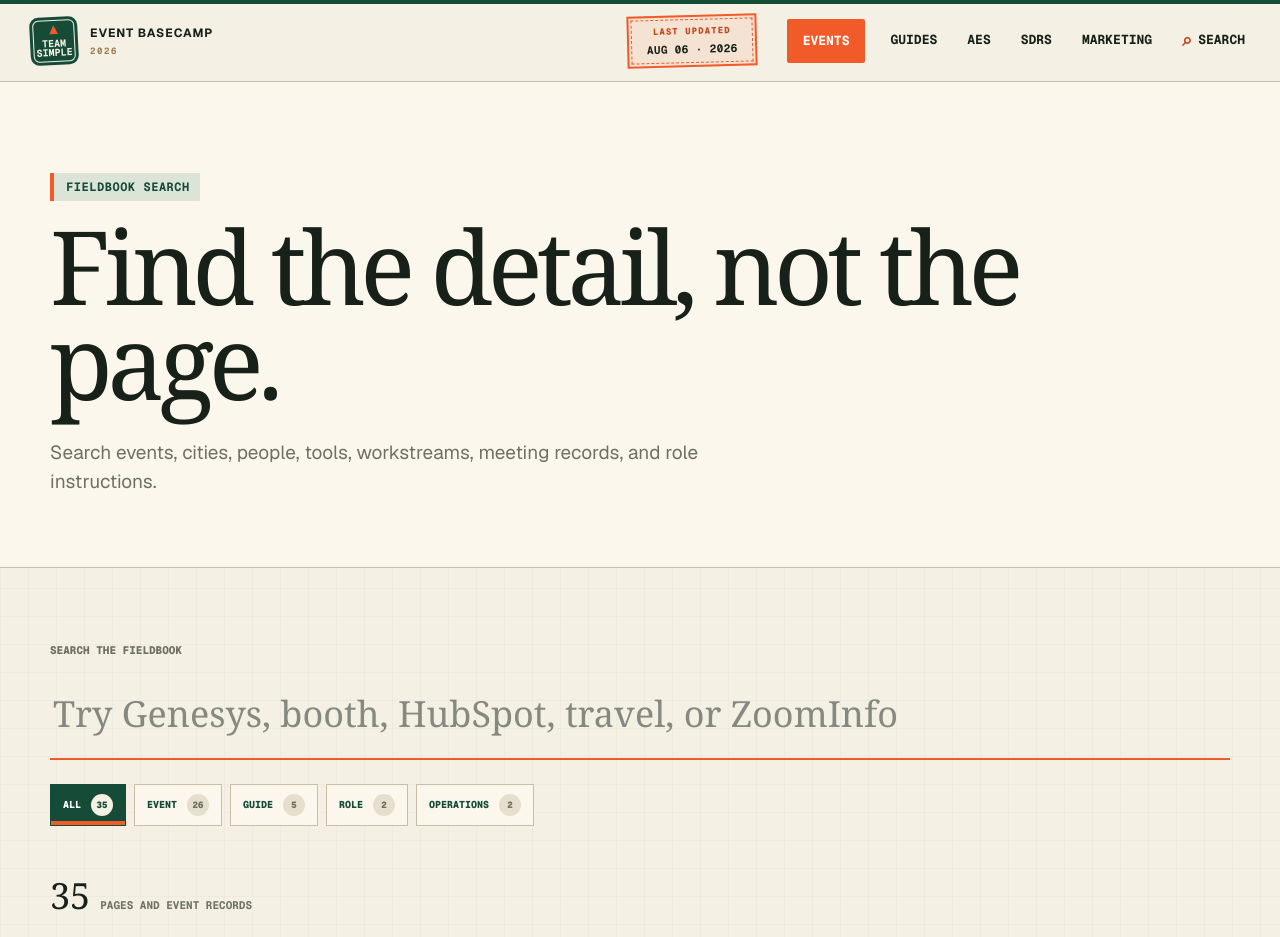
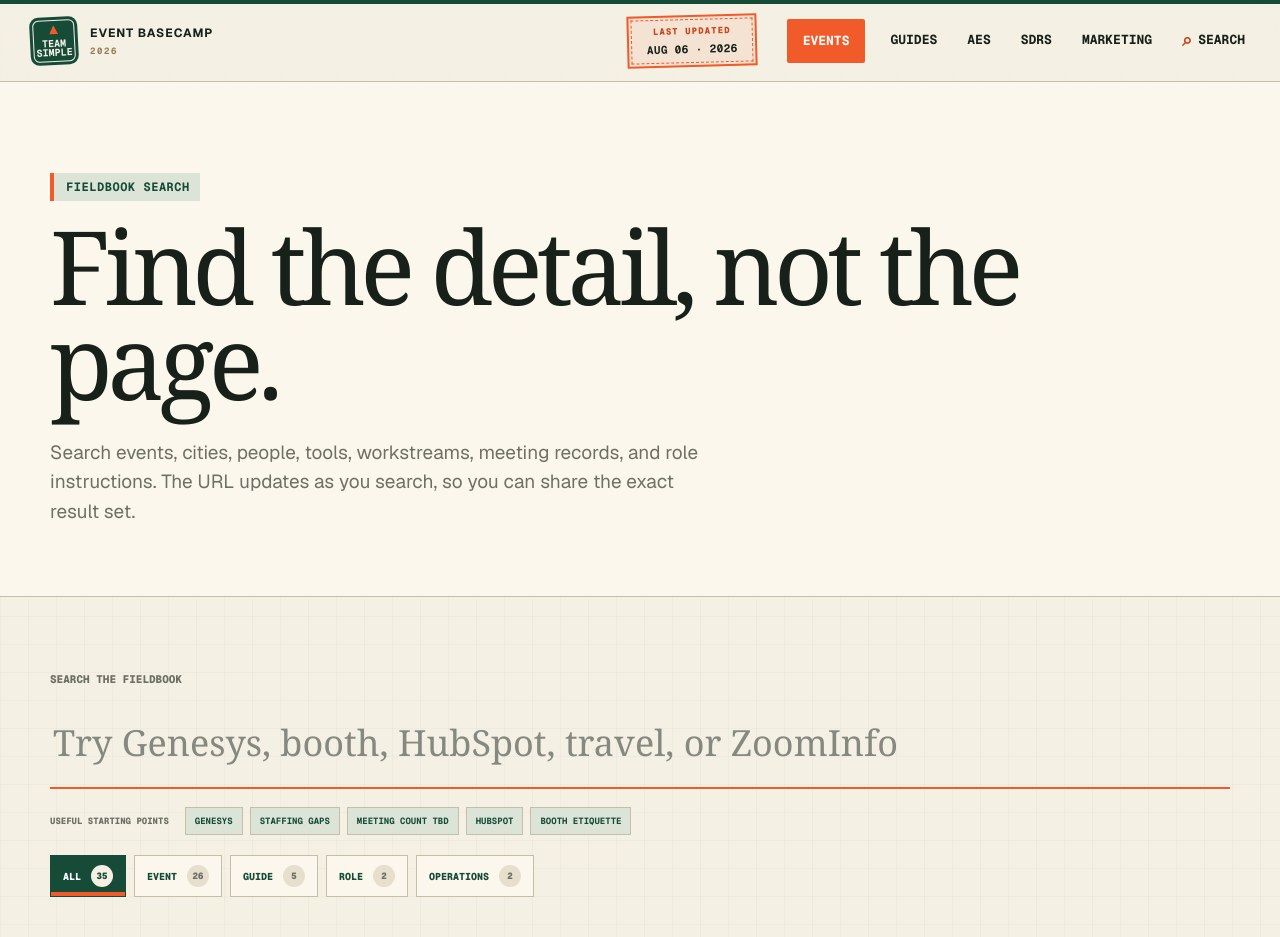
Before and after one commit to holden-biscuits/simple, a Next.js app: page /search in a window 1280 px wide. Shown: the top 937 px of the page. Built offline with nearby package versions, Linux system fonts and the light colour scheme.

Commit message:
Use exact mascot mark and shareable search

```diff
--- a/app/components/site-search.tsx
+++ b/app/components/site-search.tsx
@@ -1,7 +1,7 @@
 "use client";
 
 import Link from "next/link";
-import { useMemo, useState } from "react";
+import { useEffect, useMemo, useState } from "react";
 
 export type SearchRecord = {
   type: "Event" | "Guide" | "Role" | "Operations";
@@ -12,7 +12,16 @@ export type SearchRecord = {
   details?: string[];
 };
 
-const types = ["All", "Event", "Guide", "Role", "Operations"] as const;
+export const searchTypes = ["All", "Event", "Guide", "Role", "Operations"] as const;
+export type SearchType = (typeof searchTypes)[number];
+
+const quickSearches = [
+  { label: "Genesys", query: "Genesys" },
+  { label: "Staffing gaps", query: "names open" },
+  { label: "Meeting count TBD", query: "meeting package count TBD" },
+  { label: "HubSpot", query: "HubSpot" },
+  { label: "Booth etiquette", query: "Booth etiquette" },
+] as const;
 
 function matchDetail(record: SearchRecord, normalized: string) {
   if (!normalized || `${record.title} ${record.description}`.toLowerCase().includes(normalized)) return null;
@@ -42,9 +51,9 @@ function searchScore(record: SearchRecord, normalized: string) {
   return score;
 }
 
-export function SiteSearch({ records }: { records: SearchRecord[] }) {
-  const [query, setQuery] = useState("");
-  const [type, setType] = useState<(typeof types)[number]>("All");
+export function SiteSearch({ records, initialQuery = "", initialType = "All" }: { records: SearchRecord[]; initialQuery?: string; initialType?: SearchType }) {
+  const [query, setQuery] = useState(initialQuery);
+  const [type, setType] = useState<SearchType>(initialType);
   const normalized = query.trim().toLowerCase();
   const matchingRecords = useMemo(() => records
     .map((record, index) => ({ record, index, score: searchScore(record, normalized) }))
@@ -53,16 +62,28 @@ export function SiteSearch({ records }: { records: SearchRecord[] }) {
   const results = useMemo(() => matchingRecords
     .filter(({ record }) => type === "All" || record.type === type)
     .map(({ record }) => record), [matchingRecords, type]);
-  const typeCounts = useMemo(() => Object.fromEntries(types.map((item) => [
+  const typeCounts = useMemo(() => Object.fromEntries(searchTypes.map((item) => [
     item,
     item === "All" ? matchingRecords.length : matchingRecords.filter(({ record }) => record.type === item).length,
-  ])) as Record<(typeof types)[number], number>, [matchingRecords]);
+  ])) as Record<SearchType, number>, [matchingRecords]);
+
+  useEffect(() => {
+    const params = new URLSearchParams(window.location.search);
+    if (query.trim()) params.set("q", query.trim()); else params.delete("q");
+    if (type !== "All") params.set("type", type); else params.delete("type");
+    const search = params.toString();
+    window.history.replaceState(null, "", `${window.location.pathname}${search ? `?${search}` : ""}${window.location.hash}`);
+  }, [query, type]);
 
   return (
     <section className="shell search-tool" aria-label="Search the fieldbook">
       <label><span>Search the fieldbook</span><input autoFocus type="search" value={query} onChange={(event) => setQuery(event.target.value)} placeholder="Try Genesys, booth, HubSpot, travel, or ZoomInfo" /></label>
+      <div className="search-quick">
+        <span>Useful starting points</span>
+        <div>{quickSearches.map((item) => <button type="button" key={item.query} onClick={() => { setQuery(item.query); setType("All"); }}>{item.label}</button>)}</div>
+      </div>
       <div className="search-types" role="group" aria-label="Result type">
-        {types.map((item) => <button type="button" key={item} aria-pressed={type === item} onClick={() => setType(item)}><span>{item}</span><b>{typeCounts[item]}</b></button>)}
+        {searchTypes.map((item) => <button type="button" key={item} aria-pressed={type === item} onClick={() => setType(item)}><span>{item}</span><b>{typeCounts[item]}</b></button>)}
       </div>
       <div className="search-result-heading"><strong>{results.length}</strong><span>{normalized ? `results for “${query.trim()}”` : "pages and event records"}</span></div>
       <div className="search-results">
--- a/app/globals.css
+++ b/app/globals.css
@@ -69,8 +69,8 @@ button, input, select { font: inherit; }
 .ranger-card { width: min(390px, calc(100% - 16px)); min-height: 118px; margin: 38px 0 0 8px; display: grid; grid-template-columns: 118px 1fr; text-align: left; background: var(--canvas); border: 1px solid var(--line); box-shadow: 0 12px 28px rgba(24,33,25,.18), 0 7px 0 var(--green), 0 11px 0 var(--signal); }
 .ranger-figure { min-width: 0; position: relative; overflow: hidden; border-right: 1px solid var(--line); background: #f7edd8; }
 .ranger-figure > img { width: 100%; height: 118px; display: block; object-fit: cover; object-position: 50% 13%; mix-blend-mode: multiply; filter: saturate(.92) contrast(1.03); }
-.ranger-hat-logo { position: absolute; left: 43.15%; top: 9.85%; width: 9.55%; aspect-ratio: 1; display: grid; place-items: center; border-radius: 50%; background: var(--canvas); box-shadow: inset 0 0 0 1px rgba(24,33,25,.15); transform: rotate(1deg); }
-.ranger-hat-logo img { width: 45%; height: 58%; object-fit: contain; }
+.ranger-hat-logo { position: absolute; left: 46.95%; top: 10.6%; width: 6.1%; aspect-ratio: 18.45 / 23.318; }
+.ranger-hat-logo img { width: 100%; height: 100%; display: block; }
 .ranger-card p { margin: 0; padding: 18px 20px; display: flex; flex-direction: column; justify-content: center; gap: 3px; background: var(--canvas); font: 600 12px/1.5 var(--font-geist-mono), monospace; }
 .button { margin-top: 24px; display: inline-flex; justify-content: space-between; gap: 40px; align-items: center; min-width: 230px; min-height: 48px; padding: 16px 18px; background: var(--signal); color: white; font: 700 12.5px var(--font-geist-mono), monospace; letter-spacing: .025em; text-transform: uppercase; border-radius: 2px; }
 .route-board .button { width: 100%; margin-top: 20px; }
@@ -291,7 +291,12 @@ button, input, select { font: inherit; }
 .search-tool > label { display: flex; flex-direction: column; gap: 12px; color: var(--muted); font: 800 11px var(--font-geist-mono), monospace; text-transform: uppercase; }
 .search-tool input { width: 100%; padding: 20px 3px; color: var(--ink); background: transparent; border: 0; border-bottom: 2px solid var(--ink); border-radius: 0; outline: none; font: 400 clamp(23px, 3vw, 36px) Georgia, serif; }
 .search-tool input:focus { border-color: var(--signal); }
-.search-types { margin: 24px 0 45px; display: flex; flex-wrap: wrap; gap: 8px; }
+.search-quick { margin-top: 18px; display: flex; align-items: center; flex-wrap: wrap; gap: 10px 16px; }
+.search-quick > span { color: var(--muted); font: 800 9px var(--font-geist-mono), monospace; text-transform: uppercase; }
+.search-quick > div { display: flex; flex-wrap: wrap; gap: 7px; }
+.search-quick button { padding: 7px 9px; color: var(--green); background: var(--green-light); border: 1px solid var(--line); cursor: pointer; font: 700 9px var(--font-geist-mono), monospace; text-transform: uppercase; }
+.search-quick button:hover, .search-quick button:focus-visible { color: white; background: var(--green); outline: 0; }
+.search-types { margin: 20px 0 45px; display: flex; flex-wrap: wrap; gap: 8px; }
 .search-types button { min-height: 42px; padding: 9px 12px; display: inline-flex; align-items: center; gap: 10px; color: var(--green); background: var(--canvas); border: 1px solid var(--line); cursor: pointer; font: 800 10px var(--font-geist-mono), monospace; text-transform: uppercase; }
 .search-types button b { min-width: 22px; height: 22px; display: grid; place-items: center; border-radius: 50%; color: var(--muted); background: var(--paper-deep); font-size: 9px; }
 .search-types button[aria-pressed="true"] { color: white; background: var(--green); border-color: var(--green); box-shadow: inset 0 -4px 0 var(--signal); }
--- a/app/page.tsx
+++ b/app/page.tsx
@@ -25,10 +25,8 @@ export default function Home() {
           <p className="hero-note">Dates, staffing, meeting targets, event plans, and follow-up live here.</p>
           <div className="ranger-card">
             <div className="ranger-figure">
-              <Image src="/ranger-raccoon.png" width={1122} height={1402} alt="A raccoon ranger wearing a green hat with the Simple logo" priority unoptimized />
-              <span className="ranger-hat-logo" aria-hidden="true">
-                <Image src="/simple-mark.svg" width={19} height={24} alt="" />
-              </span>
+              <Image src="/ranger-raccoon-clean-hat.png" width={1122} height={1402} alt="A raccoon ranger wearing a green hat with the Simple logo" priority unoptimized />
+              <span className="ranger-hat-logo" aria-hidden="true"><Image src="/simple-mark.svg" width={19} height={24} alt="" /></span>
             </div>
             <p><strong>Start here:</strong> check the event page before you book, ship, or promote.</p>
           </div>
--- a/app/search/page.tsx
+++ b/app/search/page.tsx
@@ -1,10 +1,12 @@
 import type { Metadata } from "next";
 import { Footer } from "../components/footer";
 import { SiteHeader } from "../components/site-header";
-import { SiteSearch, type SearchRecord } from "../components/site-search";
+import { SiteSearch, type SearchRecord, type SearchType } from "../components/site-search";
 import { events, getWorkstreams, workstreamLabels } from "../data/events";
 
 export const metadata: Metadata = { title: "Search · Event Basecamp" };
+
+const validSearchTypes: SearchType[] = ["All", "Event", "Guide", "Role", "Operations"];
 
 const referenceRecords: SearchRecord[] = [
   { type: "Guide", title: "Standard event checklist", href: "/guides#standard-checklist", description: "The nine workstreams used to plan every event.", keywords: Object.values(workstreamLabels).join(" ") },
@@ -19,6 +21,8 @@ const referenceRecords: SearchRecord[] = [
 ];
 
 const eventRecords: SearchRecord[] = events.map((event) => {
+  const guaranteedCountOpen = event.guaranteedMeetings.startsWith("Yes") && !/\d+[–-]\d+/.test(event.guaranteedMeetings);
+  const staffingOpen = Boolean(event.attendeeCount && event.team.length < event.attendeeCount);
   const outcomeCounts = [
     event.meetingsBooked.length ? `${event.meetingsBooked.length} meeting${event.meetingsBooked.length === 1 ? "" : "s"}` : "",
     event.demosBooked.length ? `${event.demosBooked.length} demo${event.demosBooked.length === 1 ? "" : "s"}` : "",
@@ -32,6 +36,8 @@ const eventRecords: SearchRecord[] = events.map((event) => {
     `Speaking · ${event.speaking}`,
     `Sponsorship · ${event.sponsorship}`,
     `Guaranteed meetings · ${event.guaranteedMeetings}`,
+    guaranteedCountOpen ? "Meeting package · count TBD" : "",
+    staffingOpen ? `Staffing · names open · ${event.team.length} named · ${event.attendeeCount} planned` : "",
     event.notes ? `Plan note · ${event.notes}` : "",
     event.credentials ? `Credentials · ${event.credentials}` : "",
     ...(event.specialConsiderations ?? []).map((item) => `Rule · ${item}`),
@@ -59,6 +65,10 @@ const eventRecords: SearchRecord[] = events.map((event) => {
   };
 });
 
-export default function SearchPage() {
-  return <main id="page-top"><SiteHeader /><section className="search-hero"><p className="eyebrow">Fieldbook search</p><h1>Find the detail, not the page.</h1><p>Search events, cities, people, tools, workstreams, meeting records, and role instructions.</p></section><SiteSearch records={[...referenceRecords, ...eventRecords]} /><Footer /></main>;
+export default async function SearchPage({ searchParams }: { searchParams: Promise<{ q?: string | string[]; type?: string | string[] }> }) {
+  const params = await searchParams;
+  const initialQuery = typeof params.q === "string" ? params.q : "";
+  const requestedType = typeof params.type === "string" ? params.type : "All";
+  const initialType: SearchType = validSearchTypes.includes(requestedType as SearchType) ? requestedType as SearchType : "All";
+  return <main id="page-top"><SiteHeader /><section className="search-hero"><p className="eyebrow">Fieldbook search</p><h1>Find the detail, not the page.</h1><p>Search events, cities, people, tools, workstreams, meeting records, and role instructions. The URL updates as you search, so you can share the exact result set.</p></section><SiteSearch records={[...referenceRecords, ...eventRecords]} initialQuery={initialQuery} initialType={initialType} /><Footer /></main>;
 }
```
Also changed, not shown: public/ranger-raccoon-clean-hat.png (added), 1 other file (tests, documents, lock files or other folders).
